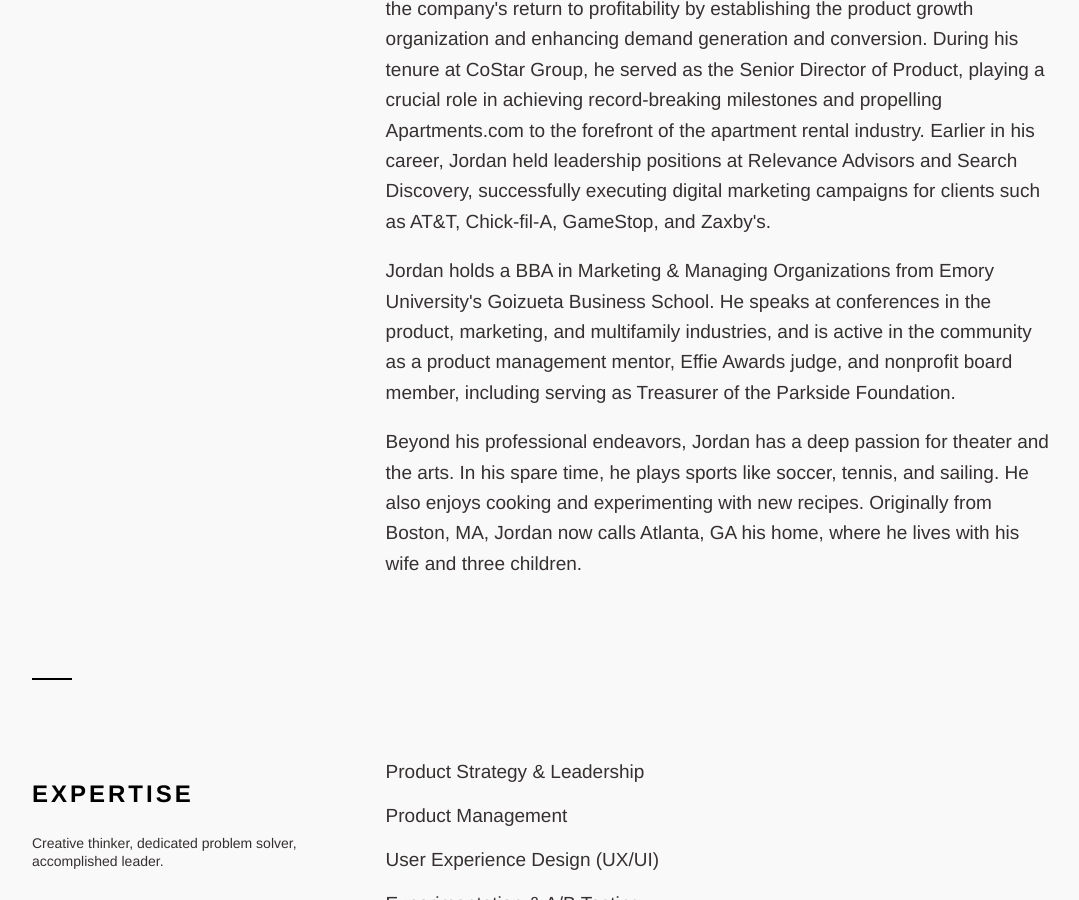
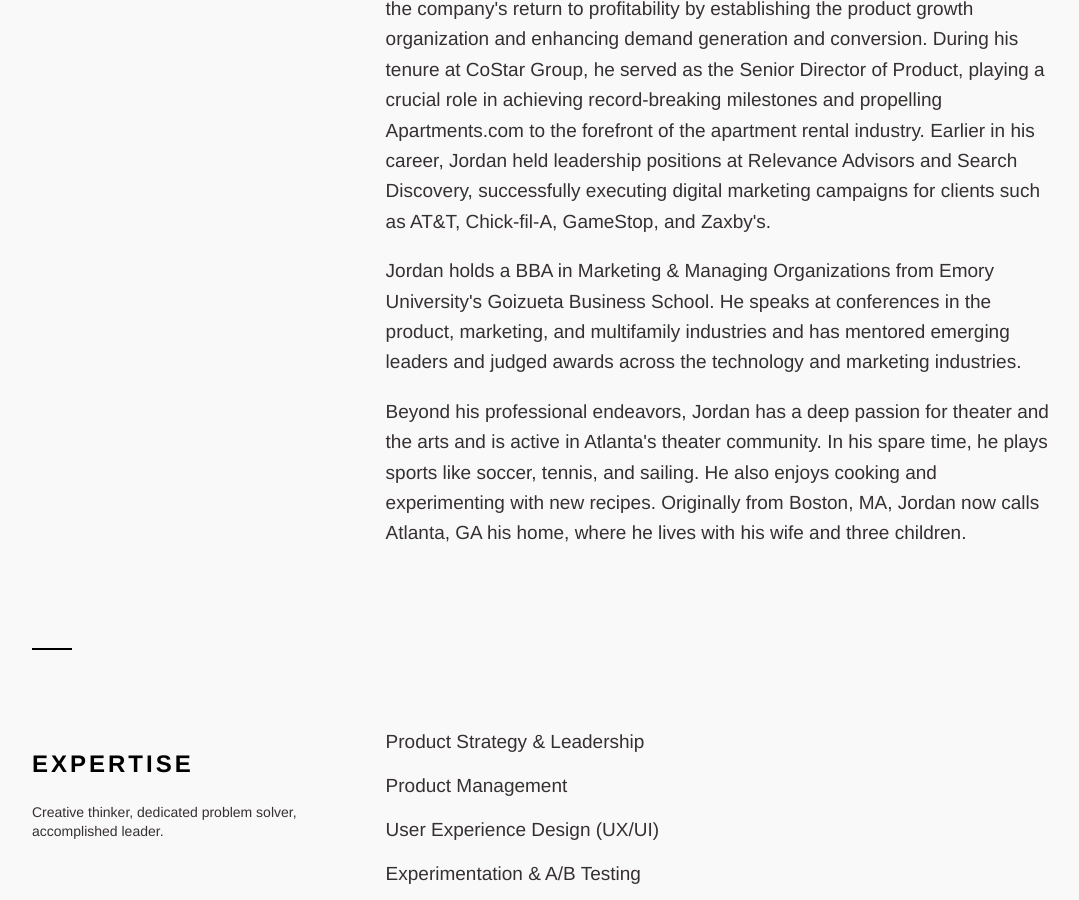
Before and after one commit to jsilton/jsilton.github.io, a Jekyll site: the page built from index.html, in a window 1280 px wide and 900 px high, scrolled down 855 px. Shown: the whole window, without its empty margins (98-1177 px from the left). Built offline with Jekyll 4.4.1, drawn with Linux system fonts in a browser that asks for light colours; some of the changed text lies outside the part shown.

Commit message:
Update site description, refine bio, and add community section
Site description now "Marketing, Product, & Growth". Bio uses
evergreen language for mentoring/judging, broadens theater reference,
and moves board details to new dedicated Community section with
Parkside Foundation, TAG, True Colors, Effie, In the Lab, and
Emory Alumni Association.

Co-Authored-By: Claude Opus 4.6 <noreply@anthropic.com>

```diff
--- a/_config.yml
+++ b/_config.yml
@@ -1,5 +1,5 @@
 name: Jordan Silton
-description: Marketing, Growth, & Innovation
+description: Marketing, Product, & Growth
 url: https://jordansilton.com
 permalink: /articles/:title
 plugins:
--- /dev/null
+++ b/_includes/community.html
@@ -0,0 +1,20 @@
+<hr>
+
+<div class="row">
+    <div class="four columns">
+        <h2>Community</h2>
+        <div class="subhead">
+            <p>Board service and volunteering</p>
+        </div>
+    </div>
+    <div class="eight columns">
+        <ul>
+            <li><strong>Parkside Foundation Inc.</strong> - Treasurer, Board of Directors (2025 - Present)</li>
+            <li><strong>TAG Technology Awards</strong> - Judge (2024 - 2025)</li>
+            <li><strong>True Colors Theatre Company</strong> - Board Member (2024 - 2025)</li>
+            <li><strong>Effie Awards</strong> - Judge (2021 - 2024)</li>
+            <li><strong>In the Lab Product Management</strong> - Mentor (2023 - 2024)</li>
+            <li><strong>Emory Alumni Association</strong> - Board Member &amp; Marketing Committee (2009 - 2016)</li>
+        </ul>
+    </div>
+</div>
--- a/index.html
+++ b/index.html
@@ -27,8 +27,8 @@ redirect_from:
     <div class="eight columns">
         <p>Jordan Silton is a growth-oriented executive who builds and scales the teams, products, and marketing programs that drive business performance. Currently, Jordan serves as Chief Marketing Officer at Power Support Partners, a company building America's most empowering home generator business by uniting the Southeast's top local service teams with the capital, technology, and people-first playbooks to deliver unmatched service and reliability.</p>
         <p>Previously, Jordan served as the Vice President, Organic Growth &amp; Integrations at Rent. (a Redfin subsidiary), where he drove marketplace expansion and reversed organic traffic declines across Rent.com and ApartmentGuide.com. At Angi, as Vice President of Product, he contributed to the company's return to profitability by establishing the product growth organization and enhancing demand generation and conversion. During his tenure at CoStar Group, he served as the Senior Director of Product, playing a crucial role in achieving record-breaking milestones and propelling Apartments.com to the forefront of the apartment rental industry. Earlier in his career, Jordan held leadership positions at Relevance Advisors and Search Discovery, successfully executing digital marketing campaigns for clients such as AT&amp;T, Chick-fil-A, GameStop, and Zaxby's.</p>
-        <p>Jordan holds a BBA in Marketing &amp; Managing Organizations from Emory University's Goizueta Business School. He speaks at conferences in the product, marketing, and multifamily industries, and is active in the community as a product management mentor, Effie Awards judge, and nonprofit board member, including serving as Treasurer of the Parkside Foundation.</p>
-        <p>Beyond his professional endeavors, Jordan has a deep passion for theater and the arts. In his spare time, he plays sports like soccer, tennis, and sailing. He also enjoys cooking and experimenting with new recipes. Originally from Boston, MA, Jordan now calls Atlanta, GA his home, where he lives with his wife and three children.</p>
+        <p>Jordan holds a BBA in Marketing &amp; Managing Organizations from Emory University's Goizueta Business School. He speaks at conferences in the product, marketing, and multifamily industries and has mentored emerging leaders and judged awards across the technology and marketing industries.</p>
+        <p>Beyond his professional endeavors, Jordan has a deep passion for theater and the arts and is active in Atlanta's theater community. In his spare time, he plays sports like soccer, tennis, and sailing. He also enjoys cooking and experimenting with new recipes. Originally from Boston, MA, Jordan now calls Atlanta, GA his home, where he lives with his wife and three children.</p>
     </div>
 </div>
 
@@ -37,3 +37,5 @@ redirect_from:
 {% include articles.html %}
 
 {% include speaking.html %}
+
+{% include community.html %}
```
